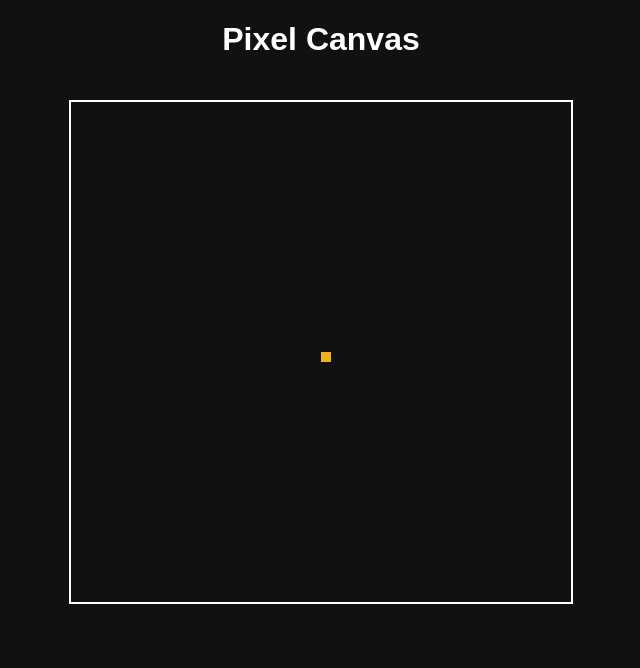
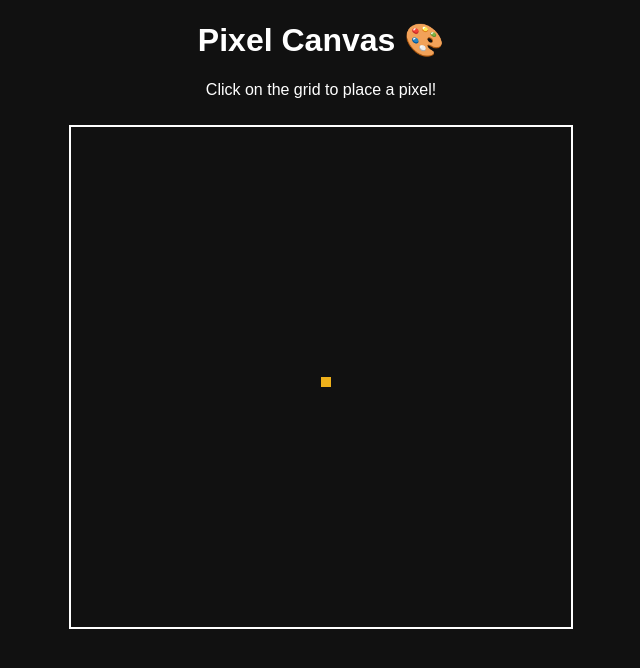
Before and after one commit to wiee182/pixel-place, a website: page public/index.html in a window 1280 px wide. Both pictures are taken after a click on the element 640 px from the left and 351 px from the top of the page. Shown: the whole page, without its empty margins (319-959 px from the left). Drawn offline with nearby package versions, Linux system fonts and the light colour scheme; no server answers.

Commit message:
Rewrite pixel canvas project

```diff
--- a/public/index.html
+++ b/public/index.html
@@ -6,7 +6,8 @@
   <link rel="stylesheet" href="style.css">
 </head>
 <body>
-  <h1>Pixel Canvas</h1>
+  <h1>Pixel Canvas 🎨</h1>
+  <p>Click on the grid to place a pixel!</p>
   <canvas id="canvas" width="500" height="500"></canvas>
 
   <!-- Socket.IO client -->
--- a/public/script.js
+++ b/public/script.js
@@ -1,27 +1,26 @@
 const canvas = document.getElementById("canvas");
 const ctx = canvas.getContext("2d");
-const socket = io(); // connects automatically to same domain
+const socket = io(); // connects to same domain
 
-// Draw a pixel
+// Draw pixel function
 function drawPixel(x, y, color) {
   ctx.fillStyle = color;
-  ctx.fillRect(x, y, 10, 10); // each pixel = 10x10
+  ctx.fillRect(x, y, 10, 10); // 10x10 pixel block
 }
 
-// Click to place pixel
+// When user clicks on canvas
 canvas.addEventListener("click", (e) => {
   const rect = canvas.getBoundingClientRect();
   const x = Math.floor((e.clientX - rect.left) / 10) * 10;
   const y = Math.floor((e.clientY - rect.top) / 10) * 10;
 
-  const color = "#" + Math.floor(Math.random()*16777215).toString(16); // random color
+  const color = "#" + Math.floor(Math.random() * 16777215).toString(16);
   drawPixel(x, y, color);
 
-  // Send to server
   socket.emit("placePixel", { x, y, color });
 });
 
-// Listen for others' pixels
+// Listen for other users' pixels
 socket.on("placePixel", (data) => {
   drawPixel(data.x, data.y, data.color);
 });
--- a/public/style.css
+++ b/public/style.css
@@ -1,12 +1,13 @@
 body {
   background: #111;
   color: #fff;
+  font-family: Arial, sans-serif;
   text-align: center;
-  font-family: Arial, sans-serif;
+  margin-top: 20px;
 }
 
 canvas {
-  border: 2px solid #fff;
-  margin-top: 20px;
+  border: 2px solid white;
+  margin-top: 10px;
   cursor: crosshair;
 }
```
Also changed, not shown: server.js (+8 -8 lines).
